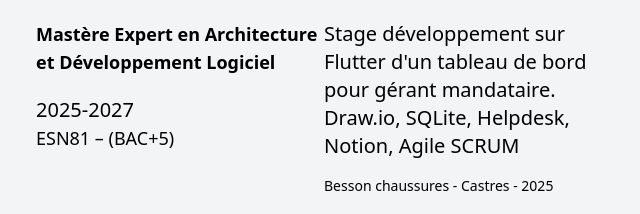
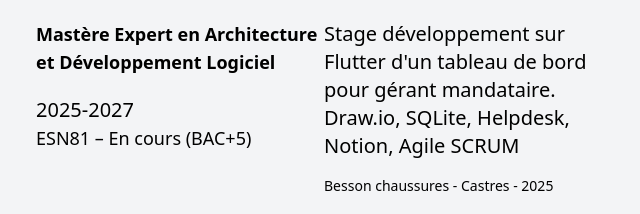
Before and after one commit to gkiThor/portfolio, a website: page index.html in a window 1280 px wide. Shown: the part 2560-2774 px from the top of the page, without its empty margins (316-956 px from the left). Drawn offline with nearby package versions, Linux system fonts and the light colour scheme.

Commit message:
Modification formation

```diff
--- a/index.html
+++ b/index.html
@@ -390,7 +390,7 @@
             </p>
             <p class="text-xl md:max-w-[120px]">2025-2027</p>
             <p class="text-lg mb-2 md:text-18sm md:mb-5">
-              ESN81 – (BAC+5)
+              ESN81 – En cours (BAC+5)
             </p>
           </div>
 
```
